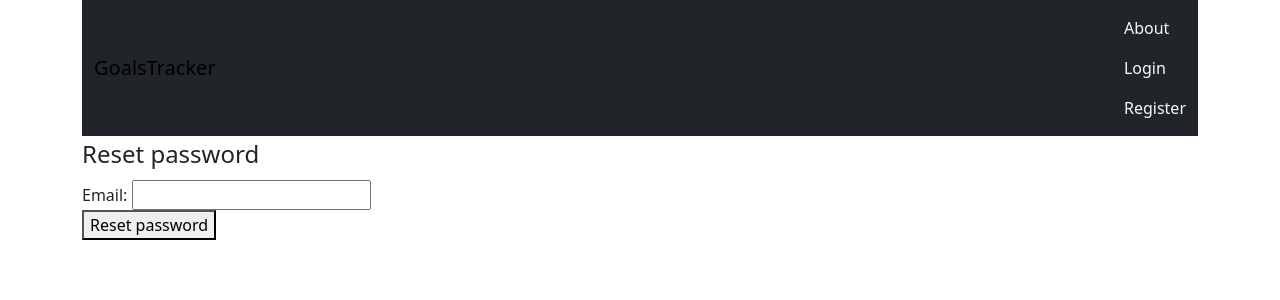
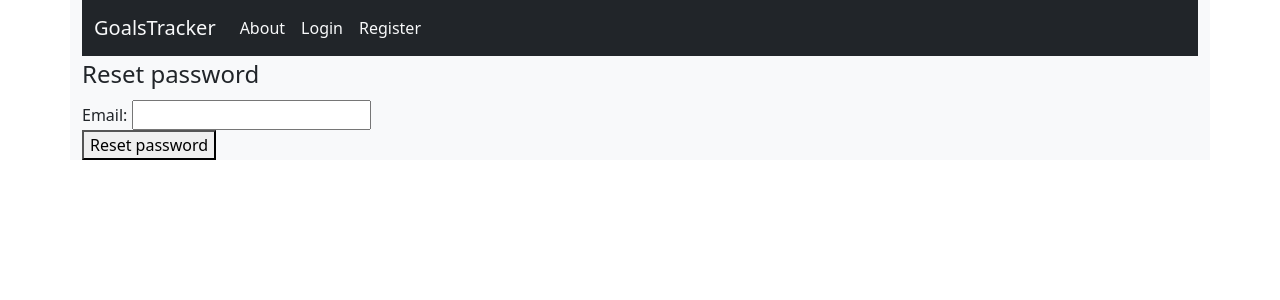
Before and after one commit to tomasz-wiaderek/GoalTracker, a Django app: page /password-reset/ in a window 1280 px wide. Shown: the top 300 px of the page. Run offline with Django 4.2, Linux system fonts and the light colour scheme; parts of the project's set-up code (start-up, migrations or seed data) failed here and were passed over; some libraries are stand-ins or nearby versions.

Commit message:
password resset fixed

```diff
--- a/app/goal_tracker/templates/base.html
+++ b/app/goal_tracker/templates/base.html
@@ -9,10 +9,12 @@
     {% bootstrap_javascript %}
 </head>
 <body>
-    <div class="container">
-        <nav class="navbar navbar-expand-bg bg-dark">
+    <div class="container bg-light">
+
+        <nav class="navbar navbar-expand-lg bg-dark">
             <div class="container-fluid">
-                <a class="navbar-brand" href="{% url 'pages:home' %}">GoalsTracker</a>
+                <a class="navbar-brand link-light" href="{% url 'pages:home' %}">GoalsTracker</a>
+                <div class="collapse navbar-collapse" id="navbarNav">
                     <ul class="navbar-nav">
                         <li class="nav-item">
                             <a class="nav-link link-light" href="{% url 'pages:about' %}">About</a>
@@ -37,9 +39,15 @@
                         {% endif %}
                     </ul>
                 </div>
+            </div>
         </nav>
 
         <main>
+            <div class="row ">
+                <div class="col">
+
+                </div>
+            </div>
             {% block content %}
             {% endblock %}
         </main>
--- a/app/goal_tracker/templates/users/password_reset.html
+++ b/app/goal_tracker/templates/users/password_reset.html
@@ -2,8 +2,6 @@
 
 {% block content %}
     <div>
-<!--        <h2>Password reset feature is temporarily turned off.</h2>-->
-<!--        <p>Due to Google's policy change that no longer supports the use of third-party apps, this feature is temporarily unavailable.</p>-->
         <form method="POST">
             {% csrf_token %}
             <fieldset>
--- a/app/pages/templates/pages/about.html
+++ b/app/pages/templates/pages/about.html
@@ -16,7 +16,7 @@
         <div class="col">
             <p>Functionalities:</p>
             <p>
-                When logged out you can reset your password using your email.<br>
+                When logged out you can reset your password using your email. Email sender served by mailtrap.io.<br>
                 Chose link <i>My profile</i> to view and/or update your Username and Email.<br>
                 Chose link <i>My habits</i> to view list of all habits added by you and time of abstynence.<br>
             </p>
```
Also changed, not shown: README.md, 1 other file. Lines whose indentation alone changed are shown as unchanged.
